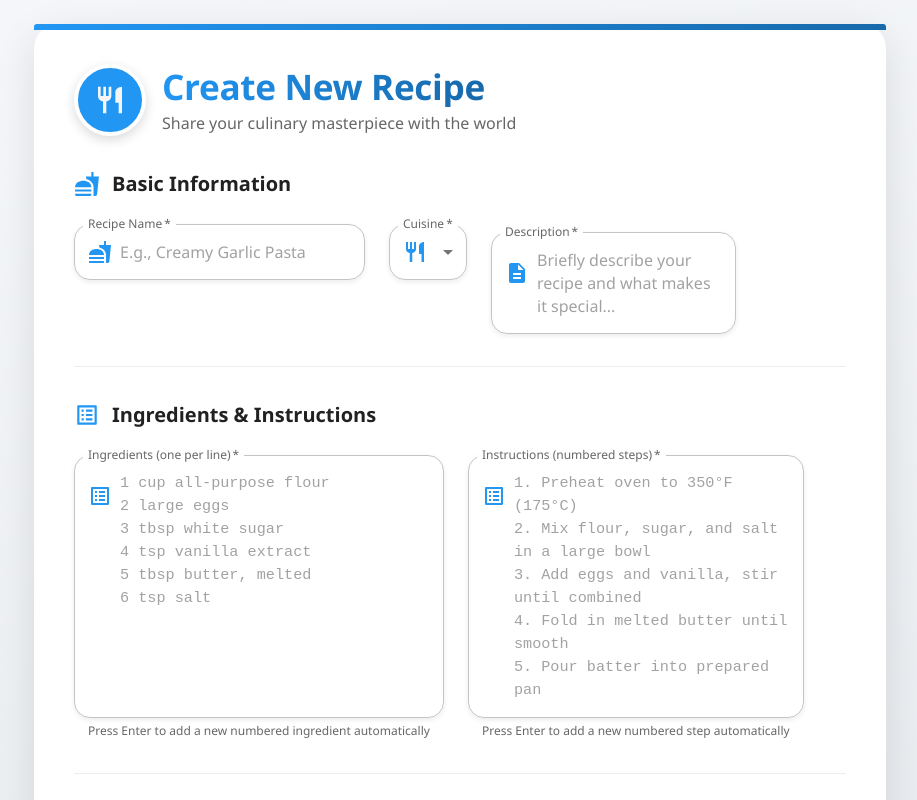
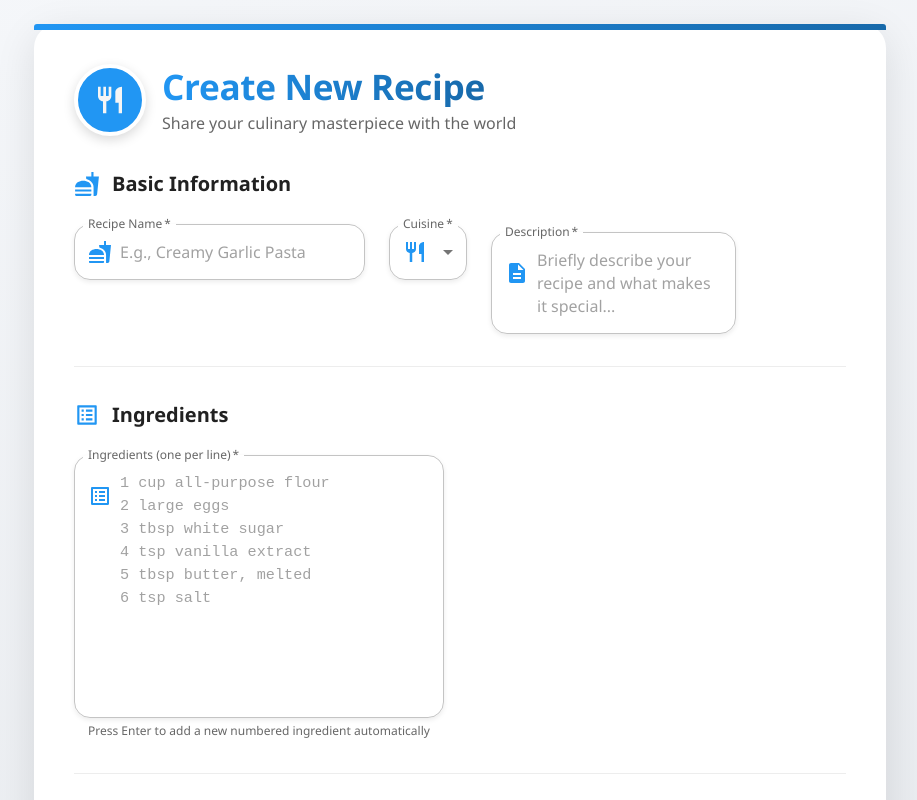
Before and after one commit to LaxmanRky/SecureAPIWithCRUDui, a React (Create React App) app in the folder client/: page /add in a window 1280 px wide. Shown: the top 800 px of the page, without its empty margins (180-1097 px from the left). Built offline with nearby package versions, Linux system fonts and the light colour scheme.

Commit message:
updated   ingredients with auto-numbering for easier recipe entry and Removed instructions field

```diff
--- a/client/src/screens/AddEditRecipe.js
+++ b/client/src/screens/AddEditRecipe.js
@@ -100,7 +100,6 @@ const AddEditRecipe = () => {
     recipeName: "",
     description: "",
     ingredients: [],
-    instructions: [],
     cookingTime: "",
     difficulty: "",
     cuisine: "",
@@ -117,6 +116,15 @@ const AddEditRecipe = () => {
     }
   }, [id]);
 
+  // Restore the useEffect for preview URL
+  useEffect(() => {
+    if (recipe.photoLink) {
+      setPreviewUrl(recipe.photoLink);
+    } else {
+      setPreviewUrl("");
+    }
+  }, [recipe.photoLink]);
+
   const fetchRecipe = async () => {
     try {
       setLoading(true);
@@ -128,6 +136,7 @@ const AddEditRecipe = () => {
         }
       );
       setRecipe(response.data);
+      setPreviewUrl(response.data.photoLink);
     } catch (err) {
       setError(err.response?.data?.message || "Failed to fetch recipe");
     } finally {
@@ -141,8 +150,6 @@ const AddEditRecipe = () => {
     if (!recipe.description) errors.description = "Description is required";
     if (!recipe.ingredients || recipe.ingredients.length === 0)
       errors.ingredients = "At least one ingredient is required";
-    if (!recipe.instructions || recipe.instructions.length === 0)
-      errors.instructions = "At least one instruction step is required";
     if (!recipe.cookingTime) errors.cookingTime = "Cooking time is required";
     if (!recipe.difficulty) errors.difficulty = "Difficulty level is required";
     if (!recipe.cuisine) errors.cuisine = "Cuisine is required";
@@ -154,7 +161,7 @@ const AddEditRecipe = () => {
 
   const handleChange = (e) => {
     const { name, value } = e.target;
-    if (name === "ingredients" || name === "instructions") {
+    if (name === "ingredients") {
       // Split text by new lines and filter out empty lines
       const items = value.split("\n").filter((item) => item.trim() !== "");
       setRecipe((prev) => ({
@@ -184,33 +191,22 @@ const AddEditRecipe = () => {
       let newText;
       let numberMatch = null;
 
-      // Handle both instructions and ingredients with numbering
+      // Handle ingredients with numbering
       const lines = textBeforeCursor.split("\n");
       const lastLine = lines[lines.length - 1];
 
-      // Extract the number from the last line if it exists (works for both formats: "1." or "1 ")
+      // Extract the number from the last line if it exists
       numberMatch = lastLine.match(/^(\d+)[\.\s]/);
 
       if (numberMatch) {
         // If last line has a number, increment it for the new line
         const lastNumber = parseInt(numberMatch[1]);
         const nextNumber = lastNumber + 1;
-        // Use different formatting based on field type
-        if (fieldName === "instructions") {
-          newText =
-            textBeforeCursor + "\n" + nextNumber + ". " + textAfterCursor;
-        } else {
-          // For ingredients, use a space instead of a period
-          newText =
-            textBeforeCursor + "\n" + nextNumber + " " + textAfterCursor;
-        }
+        // For ingredients, use a space instead of a period
+        newText = textBeforeCursor + "\n" + nextNumber + " " + textAfterCursor;
       } else {
         // If no numbered lines yet, start with 1
-        if (fieldName === "instructions") {
-          newText = textBeforeCursor + "\n1. " + textAfterCursor;
-        } else {
-          newText = textBeforeCursor + "\n1 " + textAfterCursor;
-        }
+        newText = textBeforeCursor + "\n1 " + textAfterCursor;
       }
 
       // Update the field value
@@ -225,15 +221,7 @@ const AddEditRecipe = () => {
 
       // Set cursor position after the auto-added text
       setTimeout(() => {
-        const newPosition =
-          cursorPosition +
-          (numberMatch
-            ? fieldName === "instructions"
-              ? 4
-              : 3 // "X. " vs "X "
-            : fieldName === "instructions"
-            ? 3
-            : 2); // "1. " vs "1 "
+        const newPosition = cursorPosition + (numberMatch ? 3 : 2); // "X " or "1 "
 
         const textarea = document.querySelector(
           `textarea[name="${fieldName}"]`
@@ -595,11 +583,11 @@ const AddEditRecipe = () => {
                   fontSize: 26,
                 }}
               />
-              Ingredients & Instructions
+              Ingredients
             </Typography>
 
             <Grid container spacing={3} alignItems="stretch">
-              <Grid item xs={12} md={6}>
+              <Grid item xs={12}>
                 <TextField
                   required
                   fullWidth
@@ -624,10 +612,8 @@ const AddEditRecipe = () => {
                   variant="outlined"
                   size="medium"
                   sx={{
-                    height: "100%",
                     "& .MuiOutlinedInput-root": {
                       borderRadius: 2,
-                      height: "100%",
                       boxShadow: "0 2px 5px rgba(0,0,0,0.08)",
                       transition: "all 0.2s ease",
                       "&:hover": {
@@ -651,64 +637,6 @@ const AddEditRecipe = () => {
                         <ListAltIcon color="primary" />
                       </InputAdornment>
                     ),
-                    sx: { height: "100%" },
-                  }}
-                />
-              </Grid>
-
-              <Grid item xs={12} md={6}>
-                <TextField
-                  required
-                  fullWidth
-                  multiline
-                  rows={10}
-                  label="Instructions (numbered steps)"
-                  name="instructions"
-                  value={recipe.instructions.join("\n")}
-                  onChange={handleChange}
-                  onKeyDown={(e) => handleKeyDown(e, "instructions")}
-                  error={!!formErrors.instructions}
-                  helperText={
-                    formErrors.instructions ||
-                    "Press Enter to add a new numbered step automatically"
-                  }
-                  placeholder="1. Preheat oven to 350°F (175°C)
-2. Mix flour, sugar, and salt in a large bowl
-3. Add eggs and vanilla, stir until combined
-4. Fold in melted butter until smooth
-5. Pour batter into prepared pan
-6. Bake for 25-30 minutes or until golden"
-                  variant="outlined"
-                  size="medium"
-                  sx={{
-                    height: "100%",
-                    "& .MuiOutlinedInput-root": {
-                      borderRadius: 2,
-                      height: "100%",
-                      boxShadow: "0 2px 5px rgba(0,0,0,0.08)",
-                      transition: "all 0.2s ease",
-                      "&:hover": {
-                        boxShadow: "0 3px 8px rgba(0,0,0,0.12)",
-                      },
-                      "&.Mui-focused": {
-                        boxShadow: "0 0 0 3px rgba(25, 118, 210, 0.15)",
-                      },
-                    },
-                    "& .MuiInputBase-input": {
-                      fontFamily: "monospace",
-                      fontSize: "0.95rem",
-                    },
-                  }}
-                  InputProps={{
-                    startAdornment: (
-                      <InputAdornment
-                        position="start"
-                        sx={{ alignSelf: "flex-start", mt: 1.5 }}
-                      >
-                        <ListAltIcon color="primary" />
-                      </InputAdornment>
-                    ),
-                    sx: { height: "100%" },
                   }}
                 />
               </Grid>
@@ -935,6 +863,40 @@ const AddEditRecipe = () => {
                   }}
                 />
               </Grid>
+
+              {previewUrl && (
+                <Grid item xs={12} sx={{ mt: 2 }}>
+                  <Paper
+                    elevation={0}
+                    sx={{
+                      p: 0,
+                      borderRadius: 2,
+                      overflow: "hidden",
+                      border: "1px solid rgba(0,0,0,0.1)",
+                      boxShadow: "0 4px 12px rgba(0,0,0,0.08)",
+                    }}
+                  >
+                    <Typography
+                      variant="subtitle1"
+                      sx={{
+                        p: 2,
+                        fontWeight: 600,
+                        borderBottom: "1px solid rgba(0,0,0,0.08)",
+                      }}
+                    >
+                      Image Preview
+                    </Typography>
+                    <Box
+                      sx={{
+                        height: 260,
+                        backgroundImage: `url(${previewUrl})`,
+                        backgroundSize: "cover",
+                        backgroundPosition: "center",
+                      }}
+                    />
+                  </Paper>
+                </Grid>
+              )}
             </Grid>
 
             <Box
```
